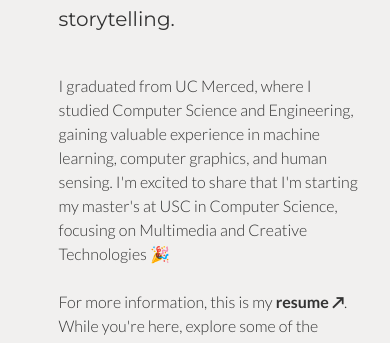
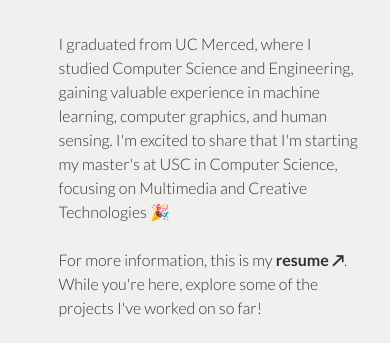
Before and after one commit to shreyashriram/portfolio-website, a plain HTML site: page index.html in a window 390 px wide. Shown: the part 309-652 px from the top of the page. Drawn offline with Linux system fonts and the light colour scheme.

Commit message:
updated margin for mobile

```diff
--- a/styles/styles.css
+++ b/styles/styles.css
@@ -13,6 +13,13 @@
     margin-top: 20vh;
     margin-bottom: 20px;
 
+}
+
+/* Mobile Styles */
+@media (max-width: 768px) { /* Adjust the max-width as needed */
+    body {
+        margin-top: 15vh; /* Margin for mobile devices */
+    }
 }
 
 a {
```
